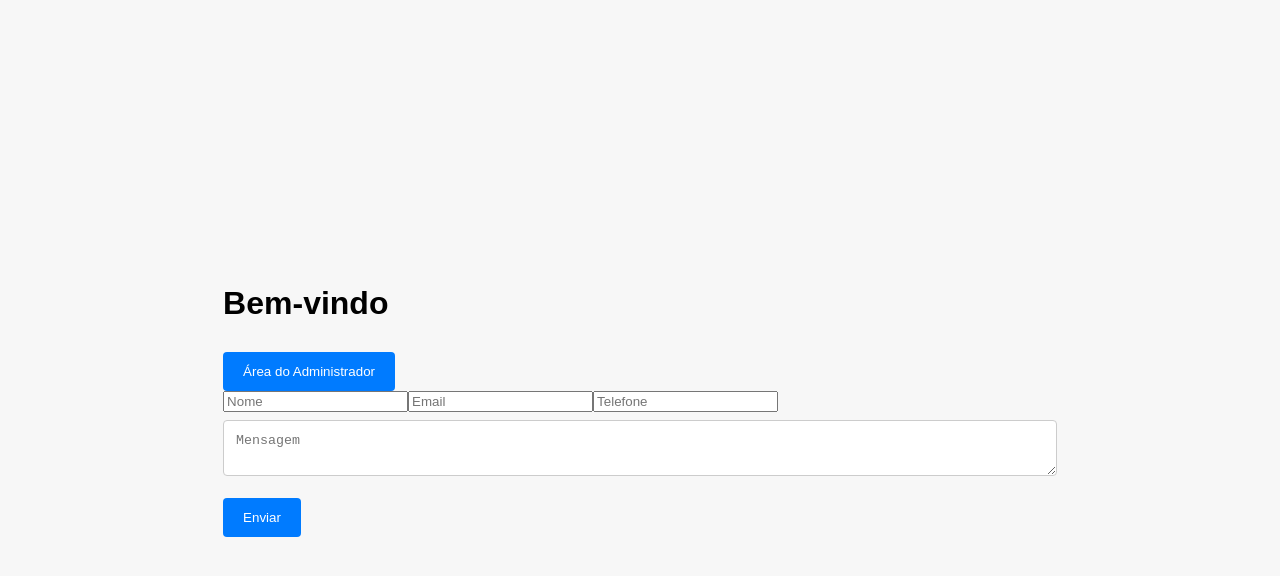
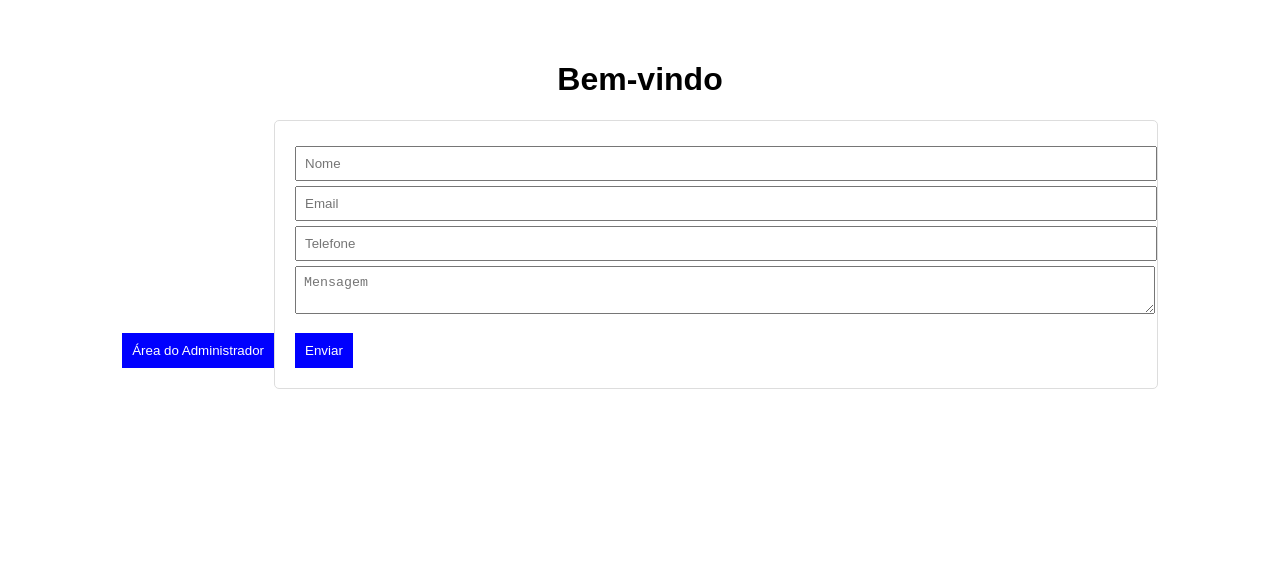
Before and after one commit to edumendes1337/pi1-univesp, a React (Vite) app: page / in a window 1280 px wide. Shown: the top 576 px of the page. Built offline with nearby package versions, Linux system fonts and the light colour scheme.

Commit message:
Update styles.css

```diff
--- a/src/styles.css
+++ b/src/styles.css
@@ -1,69 +1,34 @@
-/* Estilo geral */
 body {
     font-family: Arial, sans-serif;
-    background-color: #f7f7f7;
-    margin: 0;
-    padding: 0;
-    display: flex;
-    align-items: center;
-    justify-content: center;
-    height: 100vh;
-}
-
-/* Container principal */
-.container {
-    background-color: white;
-    padding: 30px;
-    border-radius: 8px;
-    box-shadow: 0 0 10px rgba(0, 0, 0, 0.1);
-    width: 400px;
+    margin: 20px;
+    padding: 20px;
     text-align: center;
 }
 
-/* Título */
-h1 {
-    margin-bottom: 20px;
+form {
+    display: inline-block;
+    text-align: left;
+    padding: 20px;
+    border: 1px solid #ddd;
+    border-radius: 5px;
 }
 
-/* Inputs */
-input[type="text"],
-input[type="email"],
-textarea {
-    width: 100%;
-    padding: 12px;
-    margin: 8px 0;
-    border: 1px solid #ccc;
-    border-radius: 4px;
-    box-sizing: border-box;
+label {
+    display: block;
+    margin-top: 10px;
 }
 
-/* Botões */
+input, textarea {
+    width: 100%;
+    padding: 8px;
+    margin-top: 5px;
+}
+
 button {
-    background-color: #007bff;
+    margin-top: 15px;
+    padding: 10px;
+    background-color: blue;
     color: white;
-    padding: 12px 20px;
-    margin-top: 10px;
     border: none;
-    border-radius: 4px;
     cursor: pointer;
 }
-
-button:hover {
-    background-color: #0056b3;
-}
-
-/* Botões organizados */
-.buttons {
-    display: flex;
-    justify-content: space-between;
-    margin-top: 15px;
-}
-
-/* Área do administrador botão */
-.admin-button {
-    background-color: #28a745;
-}
-
-.admin-button:hover {
-    background-color: #1e7e34;
-}
```
